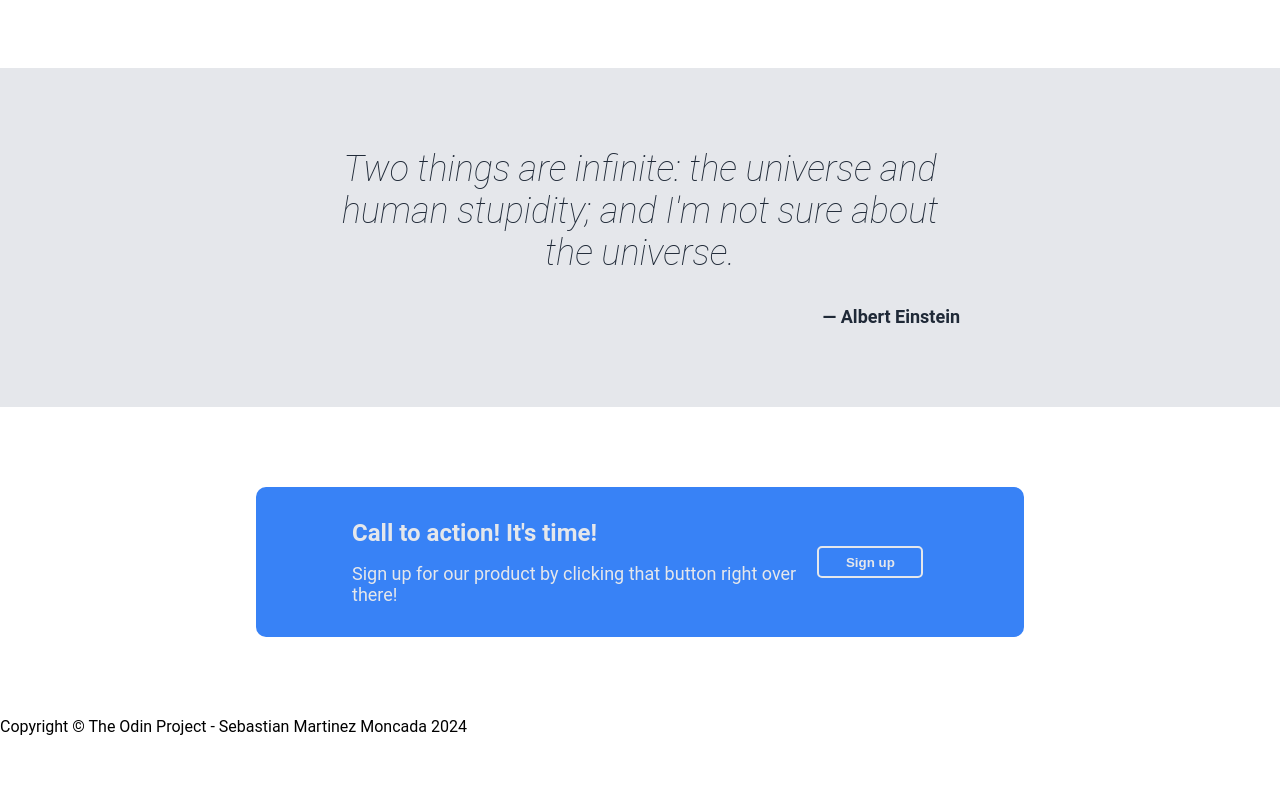
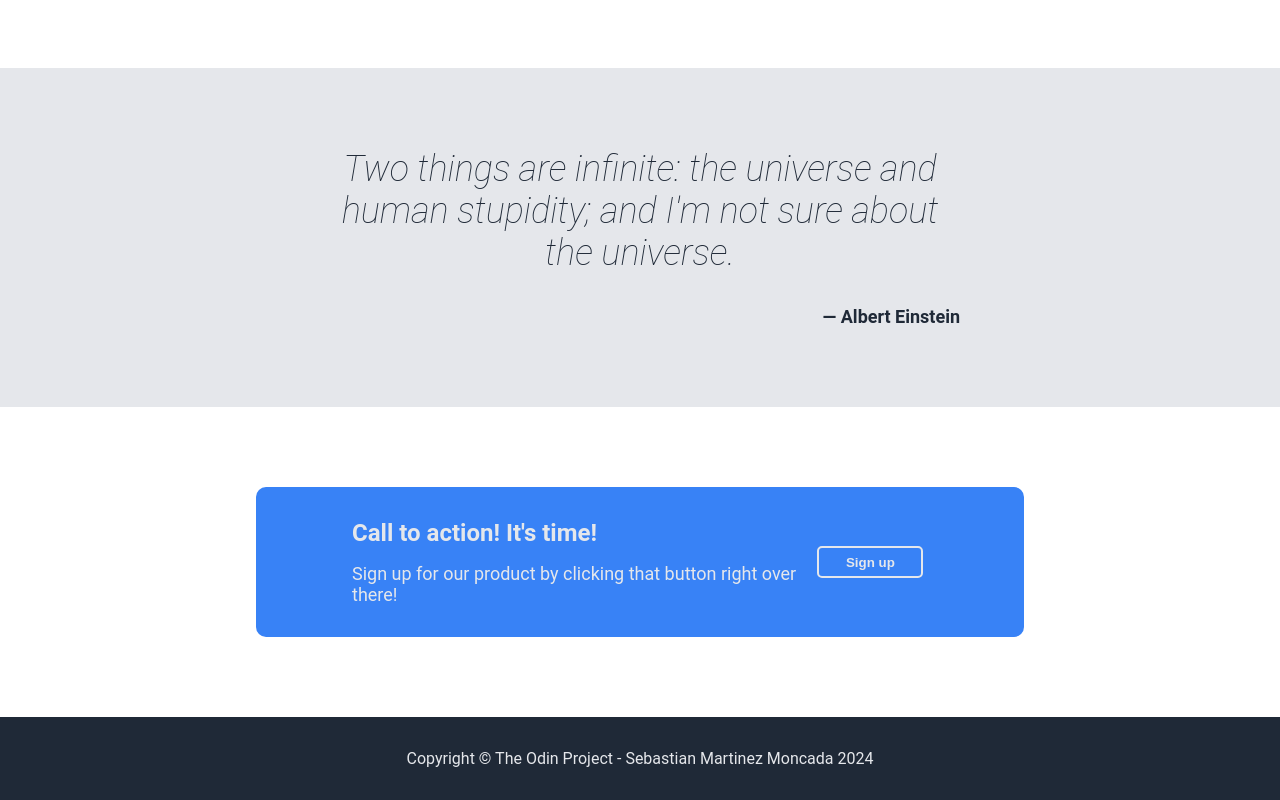
Before and after one commit to semartinezmo/landing-page-top, a plain HTML site: page index.html in a window 1280 px wide. Shown: the part 1061-1861 px from the top of the page. Before the commit the page ends 1797 px from the top, so only its background shows below. Drawn offline with Linux system fonts and the light colour scheme.

Commit message:
Added footer:
1. Added html div
2. Styles with css and flexbox

Project completed!

```diff
--- a/styles.css
+++ b/styles.css
@@ -211,3 +211,12 @@ body {
   font-weight: bold;
   border: 2px solid #e5e7eb;
 }
+
+footer {
+  background-color: #1f2937;
+  display: flex;
+  justify-content: center;
+  align-items: center;
+  color: #e5e7eb;
+  padding: 2em 0em;
+}
```
